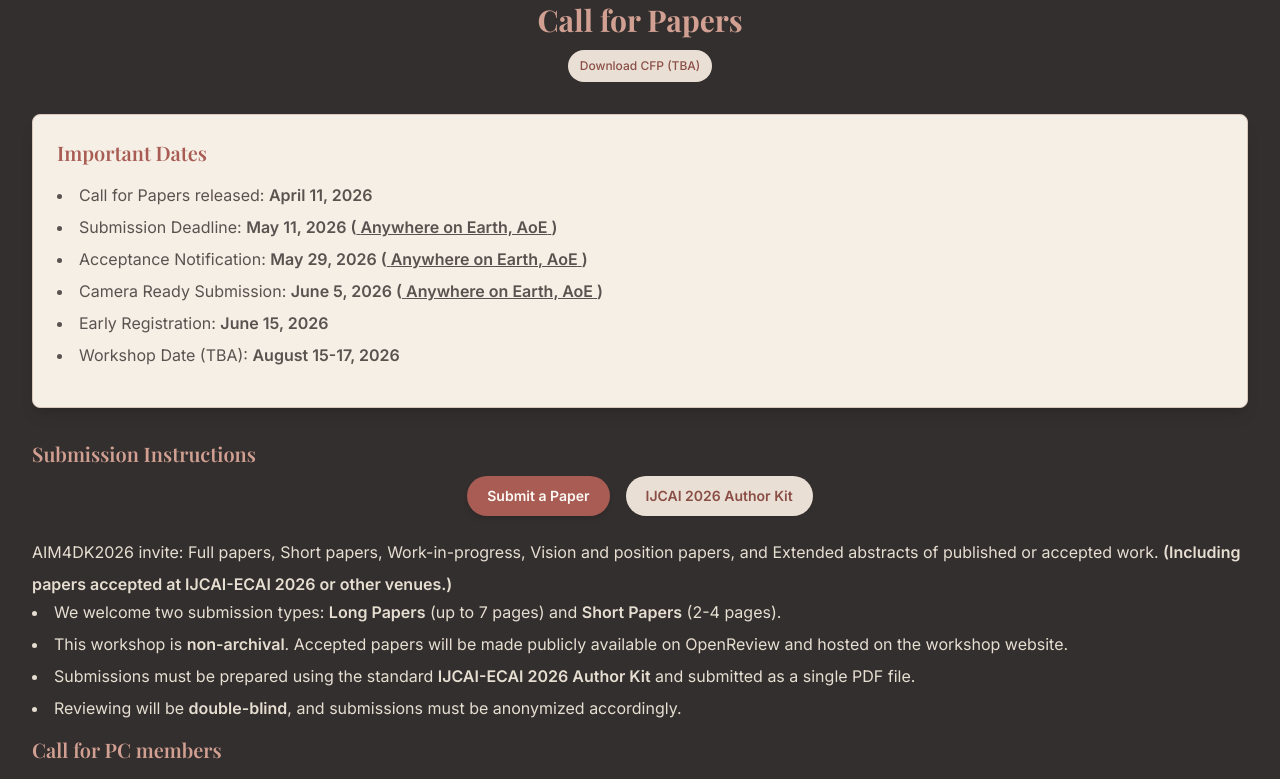
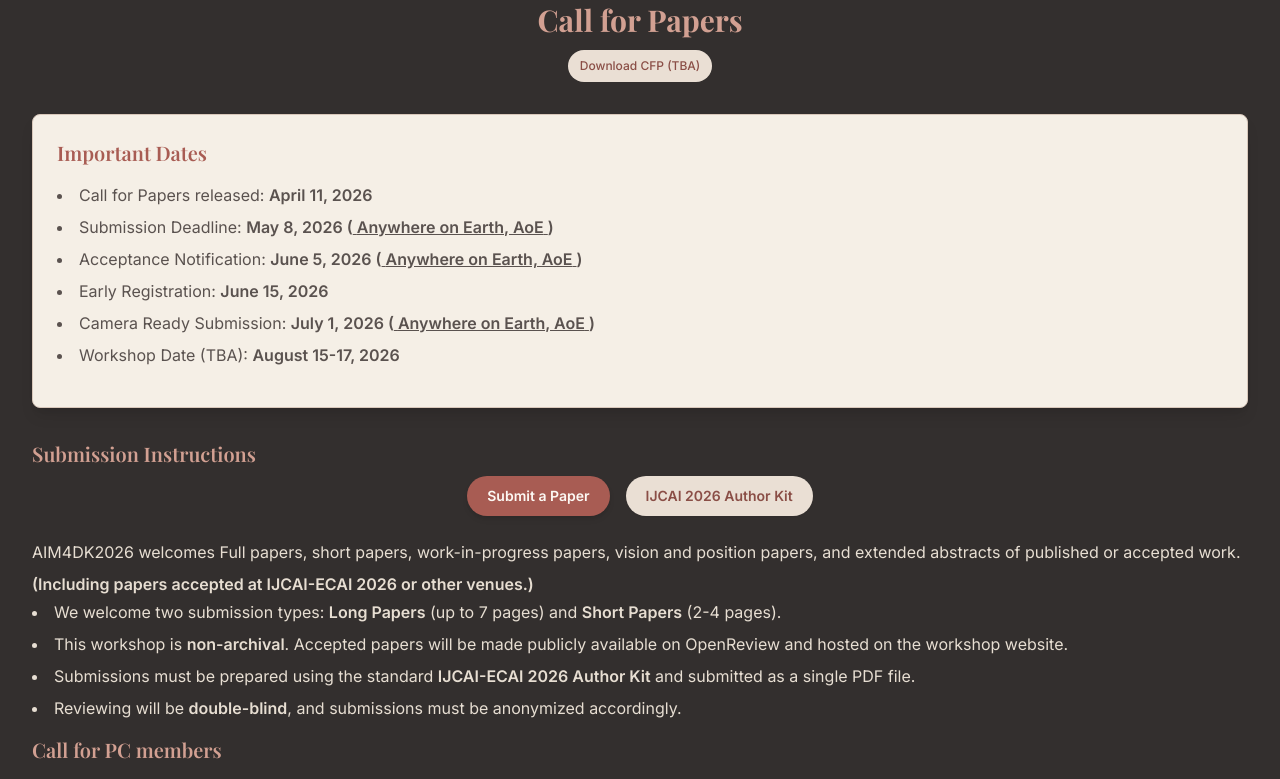
Before and after one commit to ElizaZhou96/aim4dk, a React (Vite) app: page / in a window 1280 px wide. Shown: the part 2789-3568 px from the top of the page. Built offline with nearby package versions, Linux system fonts and the light colour scheme.

Commit message:
Update App.tsx

```diff
--- a/src/App.tsx
+++ b/src/App.tsx
@@ -286,7 +286,7 @@ function App() {
                    {/* Topic Group 4 */}
                     <div className="bg-[#F9F4EE] border border-[#DDCEC3] rounded-2xl p-5 sm:p-6 shadow-sm">
                       <h4 className="font-semibold text-[#3A3533] text-base sm:text-lg mb-3">
-                        LLMs and Dynamic Knowledge
+                        LLMs and Knowledge Dynamics
                       </h4>
                       <ul className="list-disc pl-5 space-y-2 text-[#5A524F]">
                         <li>Knowledge representation and updating in large language models</li>
@@ -328,7 +328,7 @@ function App() {
                   <li>
                     Submission Deadline:{" "}
                     <span className="font-bold">
-                      May 11, 2026
+                      May 8, 2026
                       (
                       <a
                         href="https://time.is/Anywhere_on_Earth"
@@ -344,22 +344,6 @@ function App() {
                   <li>
                     Acceptance Notification:{" "}
                     <span className="font-bold">
-                      May 29, 2026
-                      (
-                      <a
-                        href="https://time.is/Anywhere_on_Earth"
-                        target="_blank"
-                        rel="noopener noreferrer"
-                        className="underline hover:text-[#A85C53]"
-                      >
-                        {" "}Anywhere on Earth, AoE{" "}
-                      </a>
-                      )
-                    </span>
-                  </li>
-                  <li>
-                    Camera Ready Submission:{" "}
-                    <span className="font-bold">
                       June 5, 2026
                       (
                       <a
@@ -374,6 +358,22 @@ function App() {
                     </span>
                   </li>
                   <li>Early Registration: <span className="font-bold">June 15, 2026</span></li>
+                  <li>
+                    Camera Ready Submission:{" "}
+                    <span className="font-bold">
+                      July 1, 2026
+                      (
+                      <a
+                        href="https://time.is/Anywhere_on_Earth"
+                        target="_blank"
+                        rel="noopener noreferrer"
+                        className="underline hover:text-[#A85C53]"
+                      >
+                        {" "}Anywhere on Earth, AoE{" "}
+                      </a>
+                      )
+                    </span>
+                  </li>
                   <li>Workshop Date (TBA): <span className="font-bold">August 15-17, 2026</span></li>
                 </ul>
               </div>
@@ -422,7 +422,7 @@ function App() {
                 </div>
 
               <p className="text-[#E7DED2] leading-8">
-                AIM4DK2026 invite: Full papers, Short papers, Work-in-progress, Vision and position papers, and Extended abstracts of published or accepted work. <strong>(Including papers accepted at IJCAI-ECAI 2026 or other venues.)</strong>
+                AIM4DK2026 welcomes Full papers, short papers, work-in-progress papers, vision and position papers, and extended abstracts of published or accepted work. <strong>(Including papers accepted at IJCAI-ECAI 2026 or other venues.)</strong>
               </p>
 
                 <ul className="text-[#E7DED2] mb-4 list-disc list-inside space-y-2">
```
